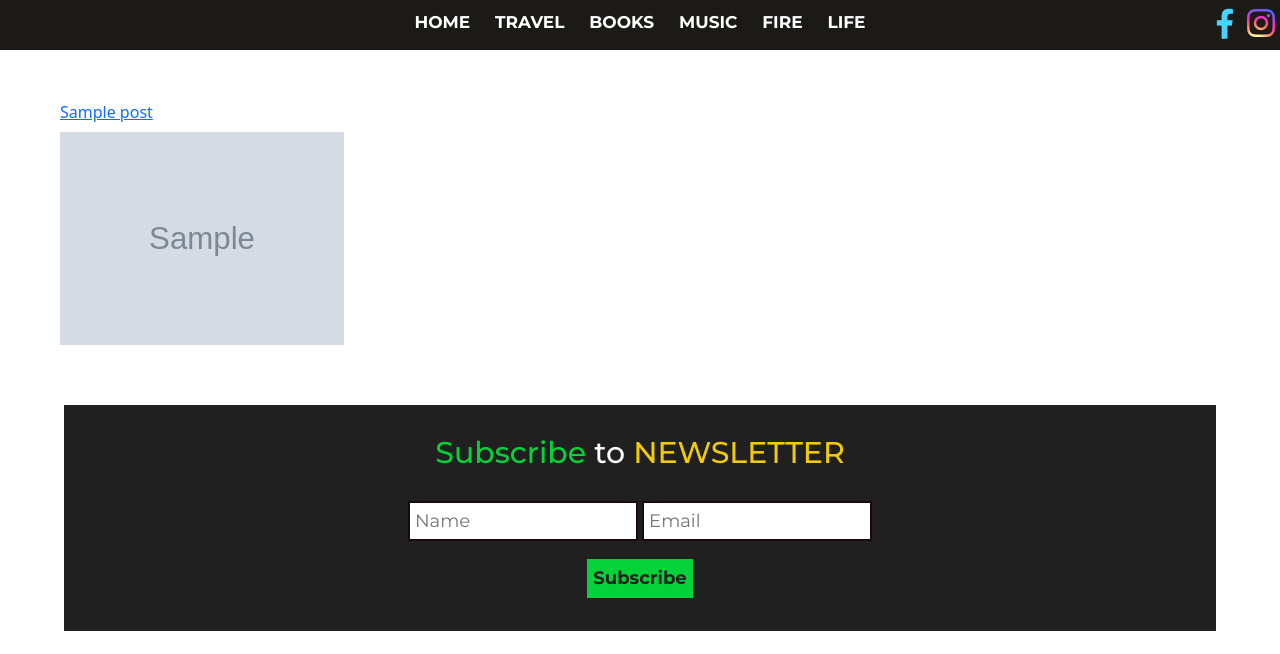
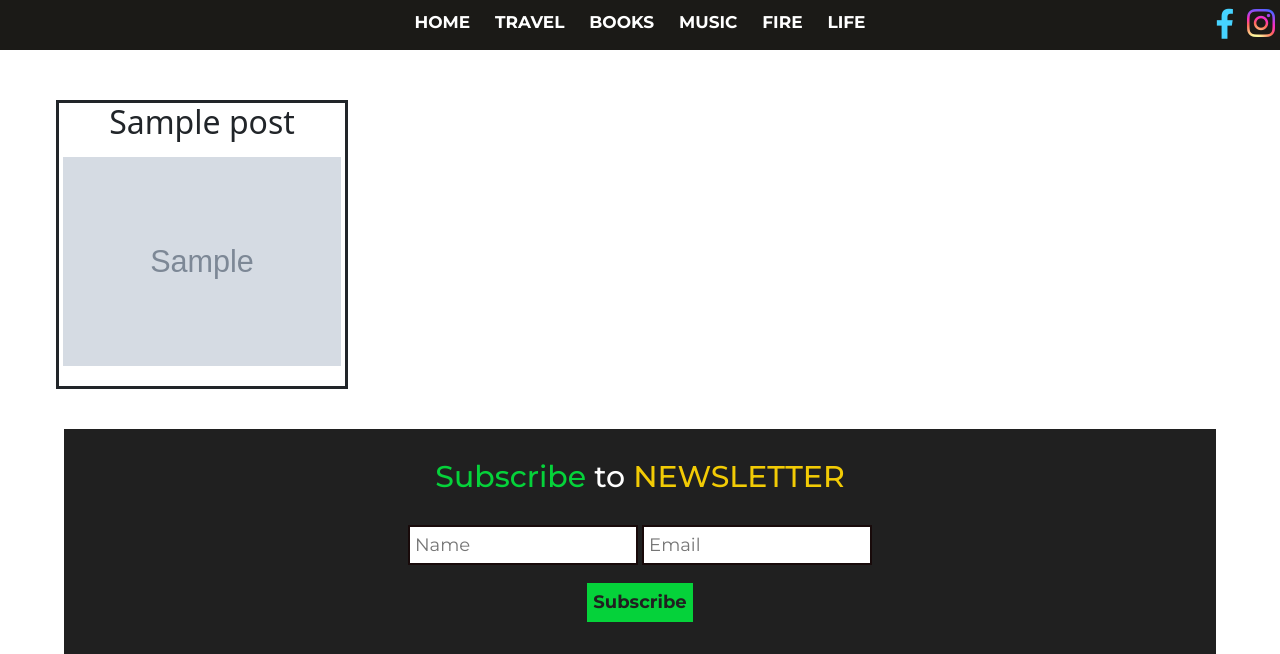
Before and after one commit to DM880/blog, a Django app: page /TRAVEL/ in a window 1280 px wide. Shown: the top 654 px of the page. Run offline with Django 4.2, Linux system fonts and the light colour scheme; tables that the repository leaves empty hold one stand-in row (values such as "Sample post"); grey boxes marked "Sample" are stand-in pictures; some libraries are stand-ins or nearby versions; some web fonts are replaced.

Commit message:
sections update

```diff
--- /dev/null
+++ b/src/interfaces/appsite/static/css/sections.css
@@ -0,0 +1,29 @@
+.img_txt{
+  position: absolute;
+  color: black;
+  visibility: hidden;
+  opacity: 0;
+  padding: 10px;
+  transition: opacity .2s, visibility .2s;
+  vertical-align: middle;
+  text-align:center;
+}
+
+.img_wrap:hover .img_txt {
+  visibility: visible;
+  opacity: 1 !important;
+  z-index: 99;
+}
+
+.img_wrap{
+    border: solid;
+    border-right: none;
+}
+
+.img_wrap:last-child{
+    border-right: solid;
+}
+
+.title_text{
+    text-align: center;
+}
--- a/src/interfaces/appsite/templates/sections.html
+++ b/src/interfaces/appsite/templates/sections.html
@@ -3,7 +3,9 @@
 
 {% block title %}{{ section }}{% endblock %}
 
-{% block css %}<link rel="stylesheet" href="{% static 'css/home.css' %}">{% endblock %}
+{% block css %}<link rel="stylesheet" href="{% static 'css/home.css' %}">
+<link rel="stylesheet" href="{% static 'css/sections.css' %}">
+{% endblock %}
 
 {% block content %}
 
@@ -14,9 +16,10 @@
 
 {% for post in posts_section %}
 
-  <div class="column">
-      <a href="{% url 'section_post' section=section post_id=post.id %}">{{post.title}}</a>
-    <img src="/media/{{post.first_image.image}}" style="width:100%">
+  <div class="column img_wrap">
+      <h2 class="title_text">{{post.title}}</h2>
+      <h4 class="img_txt">{{post.title}}</h4>
+    <a href="{% url 'section_post' section=section post_id=post.id %}"><img src="/media/{{post.first_image.image}}" style="width:100%"></a>
   </div>
 
 
```
